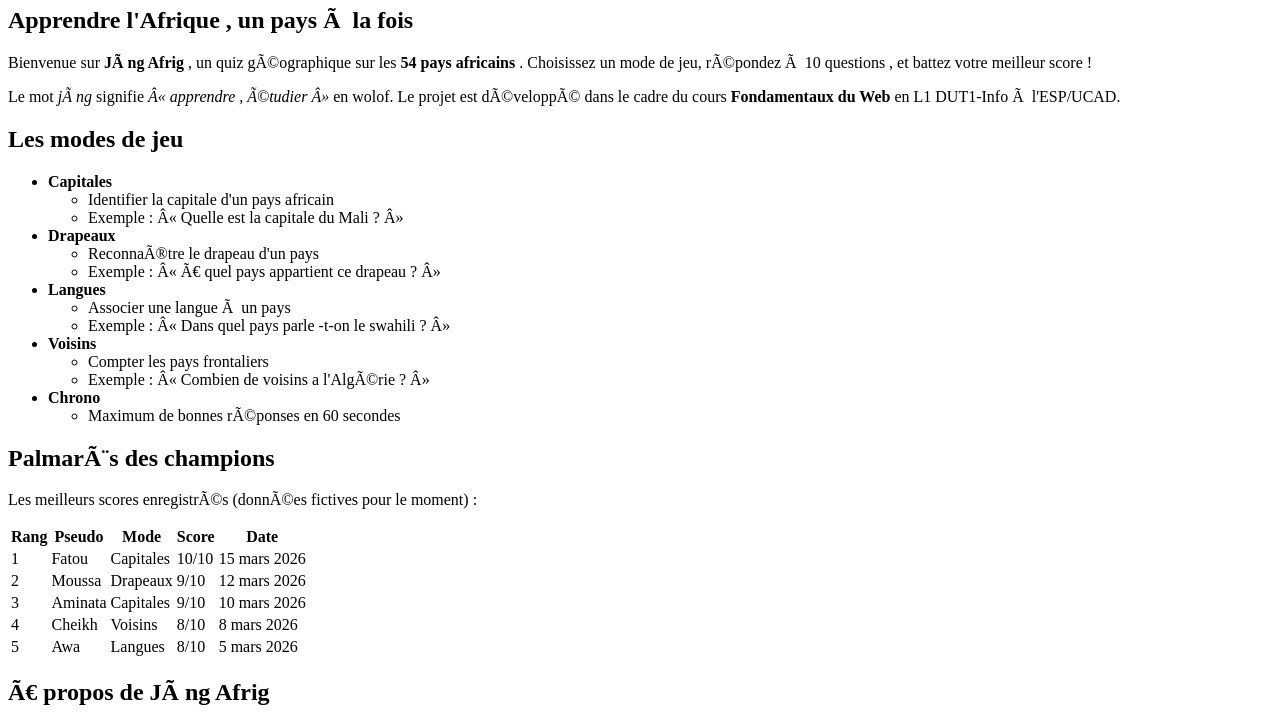
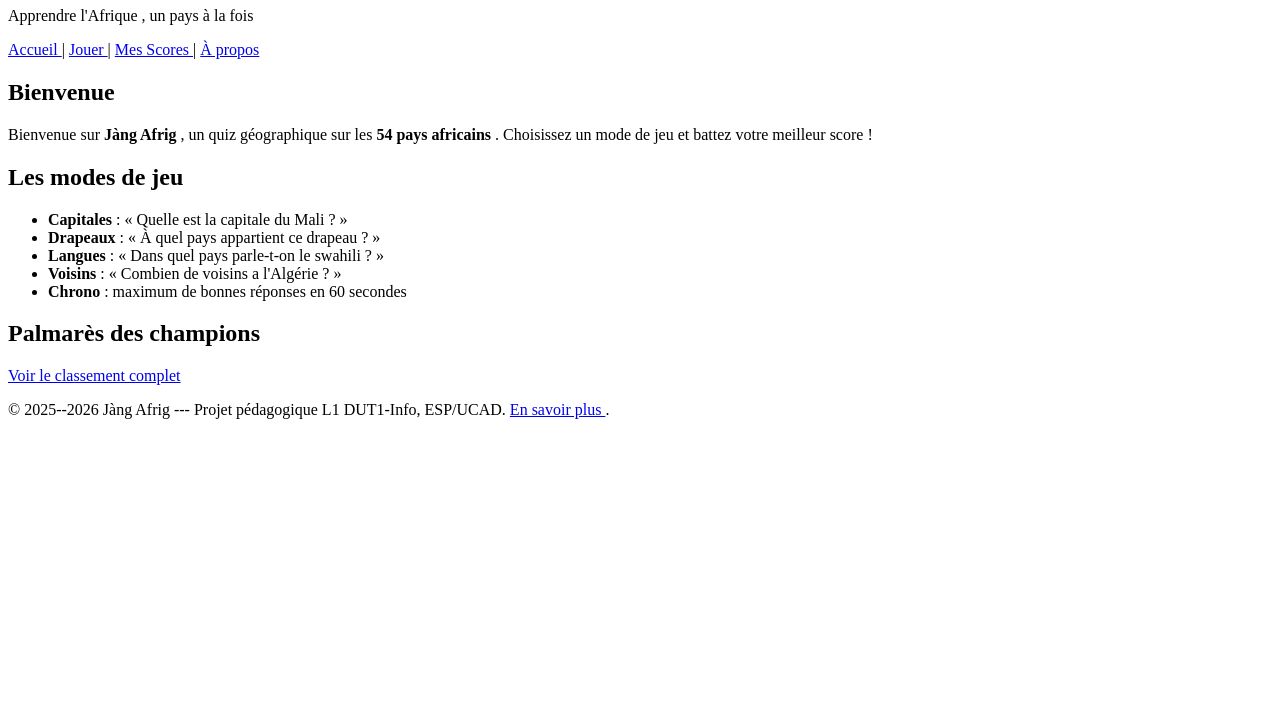
Before and after one commit to rokhayaf/jang-afrig, a plain HTML site: page index.html in a window 1280 px wide. Shown: the part 73-796 px from the top of the page. Drawn offline with Linux system fonts and the light colour scheme.

Commit message:
v0.2 : 5 pages HTML semantiques

```diff
--- a/index.html
+++ b/index.html
@@ -1,120 +1,62 @@
 <!DOCTYPE html>
 <html lang="fr">
     <head>
-        <meta charset="UTF -8">
+        <meta charset="UTF-8">
         <title>Jàng Afrig</title>
     </head>
     <body>
-        <h1>Jàng Afrig </h1>
-        <h2>Apprendre l'Afrique , un pays à la fois </h2>
 
-        <p>
-            Bienvenue sur <strong>Jàng Afrig </strong>, un quiz géographique sur les
-            <strong>54 pays africains </strong>. Choisissez un mode de jeu, répondez à 10 questions , et battez votre meilleur score !
-        </p>
-        <p>
-            Le mot <em>jàng</em> signifie <em>«&nbsp;apprendre , étudier&nbsp;»</em> en wolof. Le projet est développé dans le cadre du cours
-            <strong>Fondamentaux du Web </strong> en L1 DUT1-Info à l'ESP/UCAD.
-        </p>
-        <h2>Les modes de jeu </h2>
-        <ul>
-            <li>
-                <strong>Capitales </strong>
+        <header>
+            <h1>Jàng Afrig </h1>
+            <p>Apprendre l'Afrique , un pays à la fois </p>
+        </header>
+        <nav>
+            <a href="index.html">Accueil </a> |
+            <a href="quiz.html">Jouer </a> |
+            <a href="scores.html">Mes Scores </a> |
+            <a href="apropos.html">À propos </a>
+        </nav>
+        <main>
+            <section>
+                <h2>Bienvenue </h2>
+                <p>
+                    Bienvenue sur <strong>Jàng Afrig </strong>, un quiz
+                        géographique sur les
+                    <strong>54 pays africains </strong>. Choisissez un mode de
+                        jeu et battez
+                    votre meilleur score !
+                </p>
+            </section>
+
+            <section>
+                <h2>Les modes de jeu </h2>
                 <ul>
-                    <li>Identifier la capitale d'un pays africain </li>
-                    <li>Exemple : « Quelle est la capitale du Mali ? »</li>
+                    <li><strong>Capitales </strong> : « Quelle est la capitale
+                        du Mali ? »</li>
+                    <li><strong>Drapeaux </strong> : « À quel pays appartient
+                        ce drapeau ? »</li>
+                    <li><strong>Langues </strong> : « Dans quel pays
+                        parle-t-on le swahili ? »</li>
+                    <li><strong>Voisins </strong> : « Combien de voisins a
+                        l'Algérie ? »</li>
+                    <li><strong>Chrono </strong> : maximum de bonnes réponses
+                        en 60 secondes </li>
                 </ul>
-            </li>
-            <li>
-                <strong>Drapeaux </strong>
-                <ul>
-                    <li>Reconnaître le drapeau d'un pays </li>
-                    <li>Exemple : « À quel pays appartient ce drapeau ? »</li>
-                </ul>
-            </li>
-            <li>
-                <strong>Langues </strong>
-                <ul>
-                    <li>Associer une langue à un pays </li>
-                    <li>Exemple : « Dans quel pays parle -t-on le swahili ? »</li>
-                </ul>
-            </li>
-            <li>
-                <strong>Voisins </strong>
-                <ul>
-                    <li>Compter les pays frontaliers </li>
-                    <li>Exemple : « Combien de voisins a l'Algérie ? »</li>
-                </ul>
-            </li>
-            <li>
-                <strong>Chrono </strong>
-                <ul>
-                    <li>Maximum de bonnes réponses en 60 secondes </li>
-                </ul>
-            </li>
-        </ul>
+            </section>
+            <section>
+                <h2>Palmarès des champions </h2>
+                <p><a href="scores.html">Voir le classement complet </a></p>
+            </section>
+        </main>
 
-        <h2>Palmarès des champions </h2>
-        <p>Les meilleurs scores enregistrés (données fictives pour le moment) :</p>
-        <table>
-            <tr>
-                <th>Rang </th>
-                <th>Pseudo </th>
-                <th>Mode </th>
-                <th>Score </th>
-                <th>Date </th>
-            </tr>
-            <tr>
-                <td>1</td>
-                <td>Fatou </td>
-                <td>Capitales </td>
-                <td>10/10</td>
-                <td>15 mars 2026</td>
-            </tr>
-            <tr>
-                <td>2</td>
-                <td>Moussa </td>
-                <td>Drapeaux </td>
-                <td>9/10</td>
-                <td>12 mars 2026</td>
-            </tr>
-            <tr>
-                <td>3</td>
-                <td>Aminata </td>
-                <td>Capitales </td>
-                <td>9/10</td>
-                <td>10 mars 2026</td>
-            </tr>
-            <tr>
-                <td>4</td>
-                <td>Cheikh </td>
-                <td>Voisins </td>
-                <td>8/10</td>
-                <td>8 mars 2026</td>
-            </tr>
-            <tr>
-                <td>5</td>
-                <td>Awa </td>
-                <td>Langues </td>
-                <td>8/10</td>
-                <td>5 mars 2026</td>
-            </tr>
-        </table>
-        <h2>À propos de Jàng Afrig </h2>
-        <p>
-            <img src="images/drapeau.png" alt="Drapeau africain" width="200">
-        </p>
-        <p>
-            Le code source du projet est disponible sur GitHub :
-            <a href="https://github.com/rokhayaf/jang-afrig">
-                github.com/rokhayaf/jang-afrig
-            </a>
-        </p>
-        <p>
-            Données fournies par
-            <a href="https://restcountries.com">REST Countries </a>,
-            une API libre et gratuite sur les pays du monde.
-        </p>
+        <footer>
+            <p>
+                &copy; 2025--2026 Jàng Afrig --- Projet pédagogique L1
+                    DUT1-Info, ESP/UCAD.
+                <a href="apropos.html">En savoir plus </a>.
+            </p>
+        </footer>
+
 
     </body>
 </html>
```
Also changed, not shown: apropos.html (added, +70 -0 lines), quiz.html (added, +57 -0 lines), resultat.html (added, +42 -0 lines), scores.html (added, +80 -0 lines).
